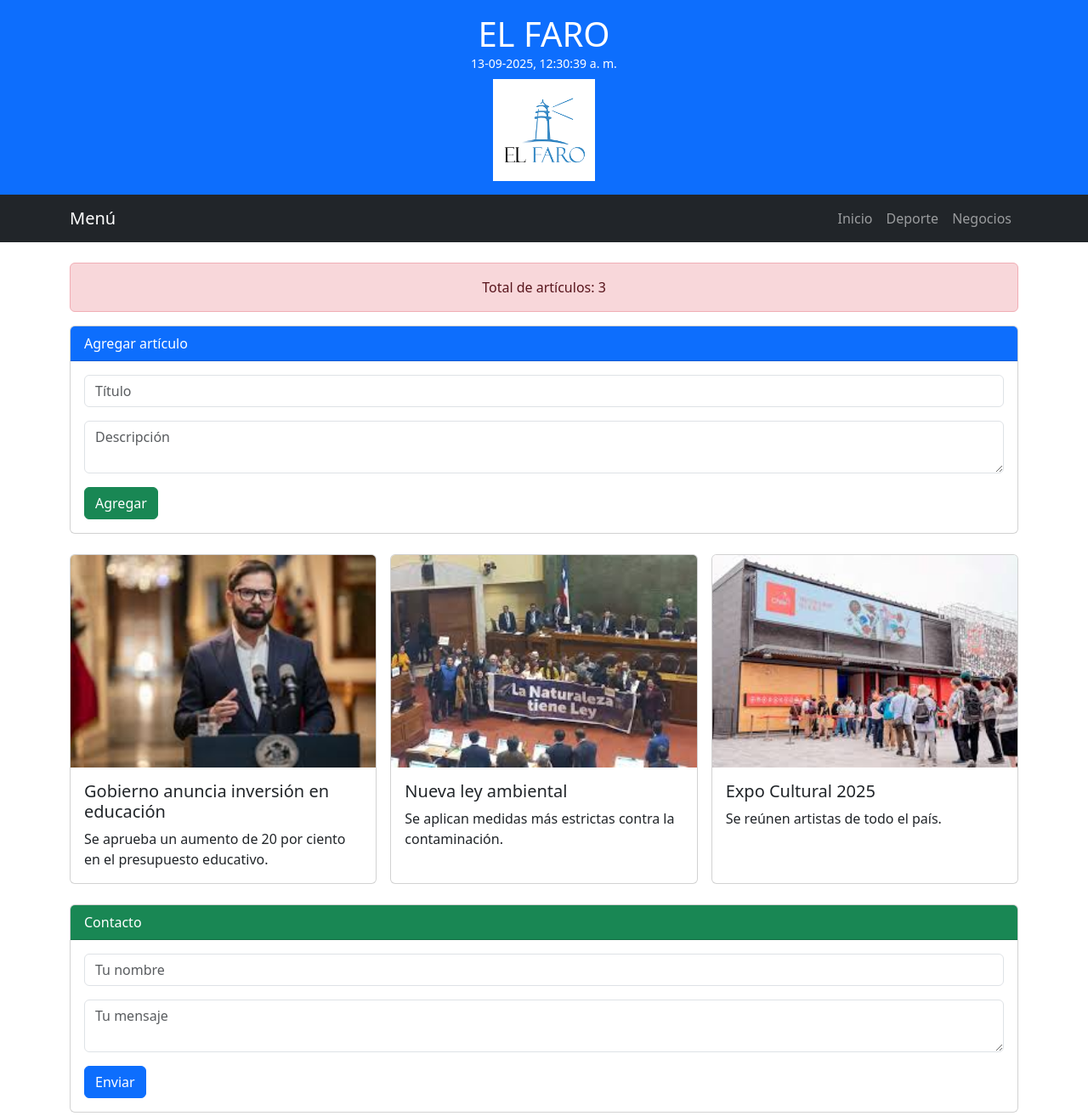
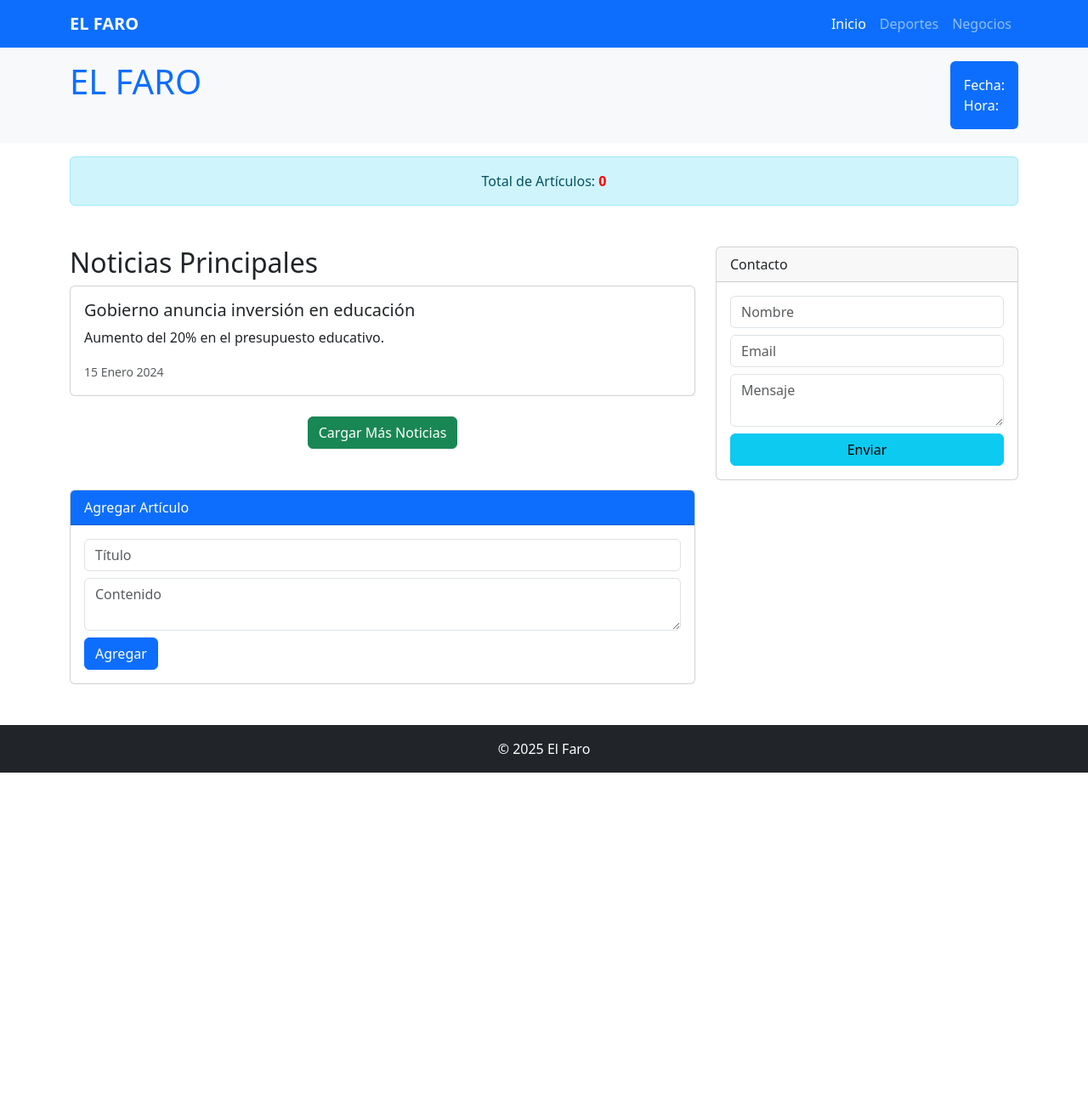
Before and after one commit to JorgeIbarra91/ELFARO, a plain HTML site: page index.html in a window 1280 px wide. Shown: the top 1313 px of the page at 85% size. After the commit the page ends 909 px from the top, so only its background shows below. Drawn offline with nearby package versions, Linux system fonts and the light colour scheme.

Commit message:
se agrega el boton de ajax en el index ademas se actualizan algunas documentaciones

```diff
--- a/index.html
+++ b/index.html
@@ -2,101 +2,102 @@
 <html lang="es">
 <head>
   <meta charset="UTF-8">
+  <meta name="viewport" content="width=device-width, initial-scale=1">
   <title>El Faro - Inicio</title>
-  <meta name="viewport" content="width=device-width, initial-scale=1">
-  <link href="https://cdn.jsdelivr.net/npm/bootstrap@5.3.2/dist/css/bootstrap.min.css" rel="stylesheet">
+  <!-- Bootstrap -->
+  <link href="https://cdn.jsdelivr.net/npm/bootstrap@5.3.0/dist/css/bootstrap.min.css" rel="stylesheet">
 </head>
 <body>
-  <header class="bg-primary text-white text-center p-3">
-    <h1 class="mb-0">EL FARO</h1>
-    <div id="fechaHora" class="small"></div>
-    <img src="imagenes/Logo.png" alt="Logo El Faro" width="120" class="mt-2">
-  </header>
-
-  <nav class="navbar navbar-expand-lg navbar-dark bg-dark">
+  <!-- Menu principal -->
+  <nav class="navbar navbar-expand-lg navbar-dark bg-primary">
     <div class="container">
-      <a class="navbar-brand" href="index.html">Menú</a>
-      <button class="navbar-toggler" type="button" data-bs-toggle="collapse" data-bs-target="#navbarNav">
-        <span class="navbar-toggler-icon"></span>
-      </button>
-      <div class="collapse navbar-collapse" id="navbarNav">
+      <a class="navbar-brand fw-bold" href="index.html">EL FARO</a>
+      <div class="collapse navbar-collapse">
         <ul class="navbar-nav ms-auto">
-          <li class="nav-item"><a class="nav-link" href="index.html">Inicio</a></li>
-          <li class="nav-item"><a class="nav-link" href="deporte.html">Deporte</a></li>
+          <li class="nav-item"><a class="nav-link active" href="index.html">Inicio</a></li>
+          <li class="nav-item"><a class="nav-link" href="deporte.html">Deportes</a></li>
           <li class="nav-item"><a class="nav-link" href="negocios.html">Negocios</a></li>
         </ul>
       </div>
     </div>
   </nav>
 
-  <main class="container my-4">
-    <div id="contadorArticulos" class="alert alert-danger text-center">Total de artículos: 3</div>
-
-    <div class="card mb-4">
-      <div class="card-header bg-primary text-white">Agregar artículo</div>
-      <div class="card-body">
-        <form id="formArticulo">
-          <div class="mb-3">
-            <input type="text" id="tituloArticulo" class="form-control" placeholder="Título" required>
-          </div>
-          <div class="mb-3">
-            <textarea id="descripcionArticulo" class="form-control" placeholder="Descripción" required></textarea>
-          </div>
-          <button type="submit" class="btn btn-success">Agregar</button>
-        </form>
+  <!-- Encabezado con fecha y hora -->
+  <header class="bg-light py-3">
+    <div class="container d-flex justify-content-between">
+      <h1 class="text-primary">EL FARO</h1>
+      <div class="bg-primary text-white p-3 rounded">
+        <div>Fecha: <span id="fecha-actual"></span></div>
+        <div>Hora: <span id="hora-actual"></span></div>
       </div>
     </div>
+  </header>
 
-    <div id="listaArticulos" class="row g-3">
-      <div class="col-md-4">
-        <div class="card h-100">
-          <img src="imagenes/noticia1.jpg" class="card-img-top img-fluid" alt="Noticia 1" style="object-fit:cover; height:250px;">
+  <!-- Contador de articulos -->
+  <div class="container mt-3">
+    <div class="alert alert-info text-center">
+      Total de Artículos: <span id="contador-articulos" style="color: red; font-weight: bold;">0</span>
+    </div>
+  </div>
+
+  <!-- Contenido principal -->
+  <main class="container my-5">
+    <div class="row">
+      <!-- Noticias -->
+      <div class="col-lg-8">
+        <h2>Noticias Principales</h2>
+        <!-- Articulos fijos -->
+        <div class="card mb-3 articulo-existente">
           <div class="card-body">
             <h5 class="card-title">Gobierno anuncia inversión en educación</h5>
-            <p class="card-text">Se aprueba un aumento de 20 por ciento en el presupuesto educativo.</p>
+            <p>Aumento del 20% en el presupuesto educativo.</p>
+            <small class="text-muted">15 Enero 2024</small>
+          </div>
+        </div>
+
+        <!-- Boton AJAX -->
+        <div class="text-center my-4">
+          <button id="cargar-articulos" class="btn btn-success" data-seccion="deportes">Cargar Más Noticias</button>
+        </div>
+
+        <!-- aca se cargan articulos dinamicos -->
+        <div id="articulos-dinamicos" class="row"></div>
+
+        <!-- Formulario para agregar articulos -->
+        <div class="card mt-4">
+          <div class="card-header bg-primary text-white">Agregar Artículo</div>
+          <div class="card-body">
+            <form id="form-articulo">
+              <input type="text" id="titulo-articulo" class="form-control mb-2" placeholder="Título" required>
+              <textarea id="contenido-articulo" class="form-control mb-2" placeholder="Contenido" required></textarea>
+              <button type="submit" class="btn btn-primary">Agregar</button>
+            </form>
           </div>
         </div>
       </div>
-      <div class="col-md-4">
-        <div class="card h-100">
-          <img src="imagenes/noticia2.jpg" class="card-img-top img-fluid" alt="Noticia 2" style="object-fit:cover; height:250px;">
+
+      <!-- Contacto -->
+      <div class="col-lg-4">
+        <div class="card">
+          <div class="card-header">Contacto</div>
           <div class="card-body">
-            <h5 class="card-title">Nueva ley ambiental</h5>
-            <p class="card-text">Se aplican medidas más estrictas contra la contaminación.</p>
-          </div>
-        </div>
-      </div>
-      <div class="col-md-4">
-        <div class="card h-100">
-          <img src="imagenes/noticia3.jpg" class="card-img-top img-fluid" alt="Noticia 3" style="object-fit:cover; height:250px;">
-          <div class="card-body">
-            <h5 class="card-title">Expo Cultural 2025</h5>
-            <p class="card-text">Se reúnen artistas de todo el país.</p>
+            <form id="contacto-form">
+              <input type="text" id="nombre" class="form-control mb-2" placeholder="Nombre" required>
+              <input type="email" id="email" class="form-control mb-2" placeholder="Email" required>
+              <textarea id="mensaje" class="form-control mb-2" placeholder="Mensaje" required></textarea>
+              <button type="submit" class="btn btn-info w-100">Enviar</button>
+            </form>
           </div>
         </div>
       </div>
     </div>
-
-    <div class="card my-4">
-      <div class="card-header bg-success text-white">Contacto</div>
-      <div class="card-body">
-        <form id="formContacto">
-          <div class="mb-3">
-            <input type="text" id="nombreContacto" class="form-control" placeholder="Tu nombre" required>
-          </div>
-          <div class="mb-3">
-            <textarea id="mensajeContacto" class="form-control" placeholder="Tu mensaje" required></textarea>
-          </div>
-          <button type="submit" class="btn btn-primary">Enviar</button>
-        </form>
-        <div id="mensajeEnviado" class="alert alert-success mt-3 d-none">Mensaje enviado</div>
-      </div>
-    </div>
   </main>
 
-  <footer class="bg-dark text-white text-center py-3">© 2025 El Faro</footer>
+  <!-- Pie de pagina -->
+  <footer class="bg-dark text-white text-center py-3">&copy; 2025 El Faro</footer>
 
-  <script src="https://cdn.jsdelivr.net/npm/bootstrap@5.3.2/dist/js/bootstrap.bundle.min.js"></script>
+  <!-- Scripts -->
+  <script src="https://cdn.jsdelivr.net/npm/bootstrap@5.3.0/dist/js/bootstrap.bundle.min.js"></script>
   <script src="js/scripts.js"></script>
 </body>
 </html>
```
